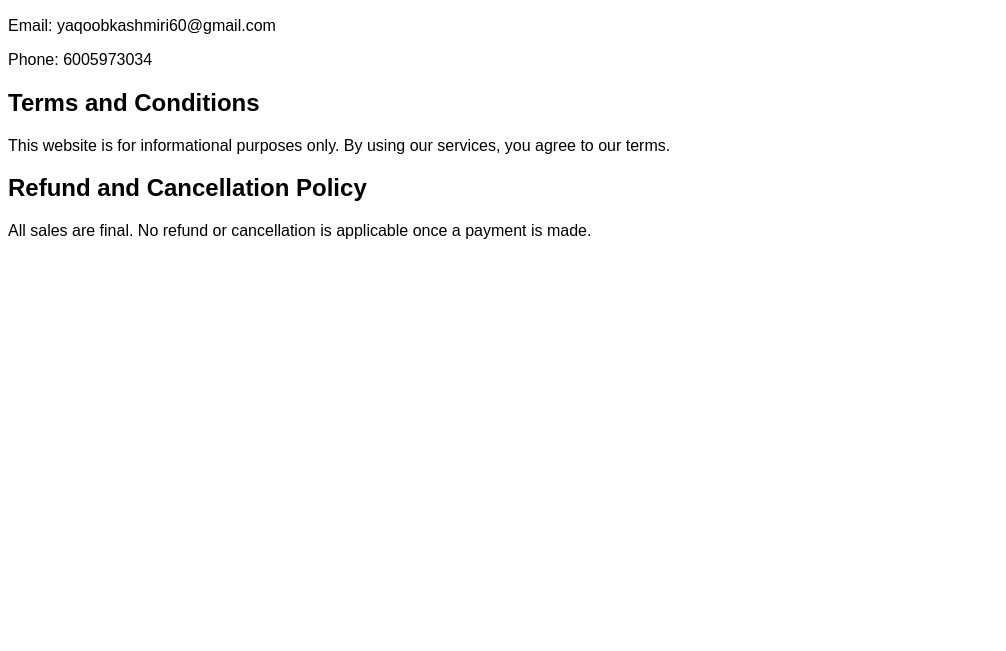
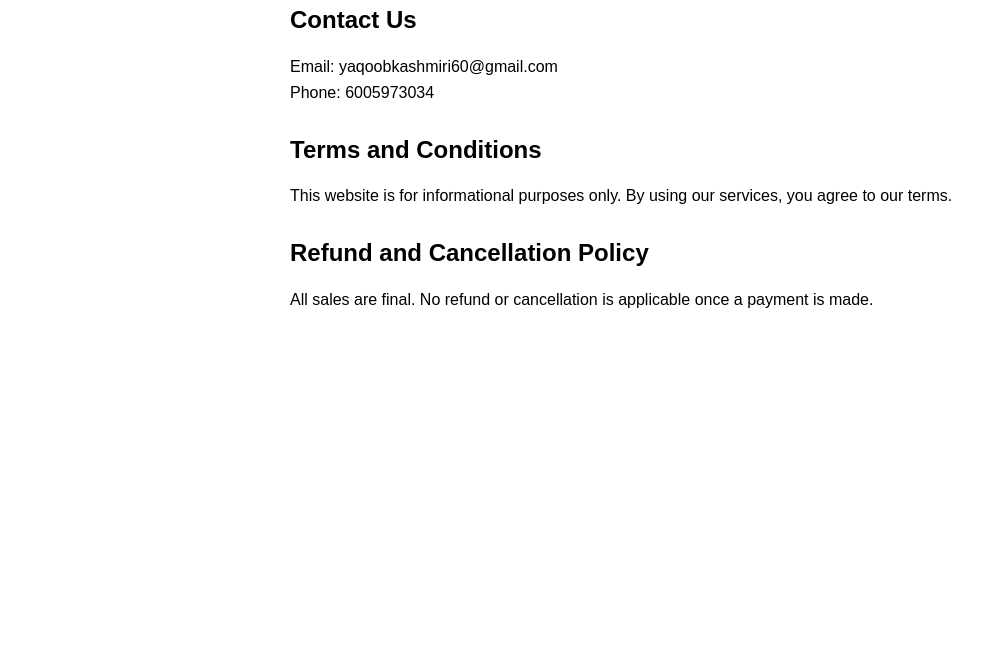
Before and after one commit to prediction-y/DreamII-winners-, a plain HTML site: page index.html in a window 1280 px wide. Shown: the part 149-800 px from the top of the page, without its empty margins (0-1006 px from the left). Drawn offline with Linux system fonts and the light colour scheme.

Commit message:
Update index.html

```diff
--- a/index.html
+++ b/index.html
@@ -1,21 +1,28 @@
 <!DOCTYPE html>
-<html>
+<html lang="en">
 <head>
+  <meta charset="UTF-8">
+  <meta name="viewport" content="width=device-width, initial-scale=1.0">
   <title>DreamIT Winners</title>
-  <meta charset="UTF-8" />
+  <style>
+    body { font-family: Arial, sans-serif; max-width: 700px; margin: auto; padding: 20px; }
+    h1 { color: #333; }
+    h2 { margin-top: 30px; }
+    p { line-height: 1.6; }
+  </style>
 </head>
-<body style="font-family: Arial, sans-serif;">
+<body>
   <h1>Welcome to DreamIT Winners</h1>
   <p>Thank you for visiting our site.</p>
 
   <h2>Contact Us</h2>
-  <p>Email: yaqoobkashmiri60@gmail.com</p>
-  <p>Phone: 6005973034</p>
+  <p>Email: yaqoobkashmiri60@gmail.com<br>
+     Phone: 6005973034</p>
 
-  <h2>Terms and Conditions</h2>
+  <h2 id="terms">Terms and Conditions</h2>
   <p>This website is for informational purposes only. By using our services, you agree to our terms.</p>
 
-  <h2>Refund and Cancellation Policy</h2>
+  <h2 id="refund">Refund and Cancellation Policy</h2>
   <p>All sales are final. No refund or cancellation is applicable once a payment is made.</p>
 </body>
 </html>
```
